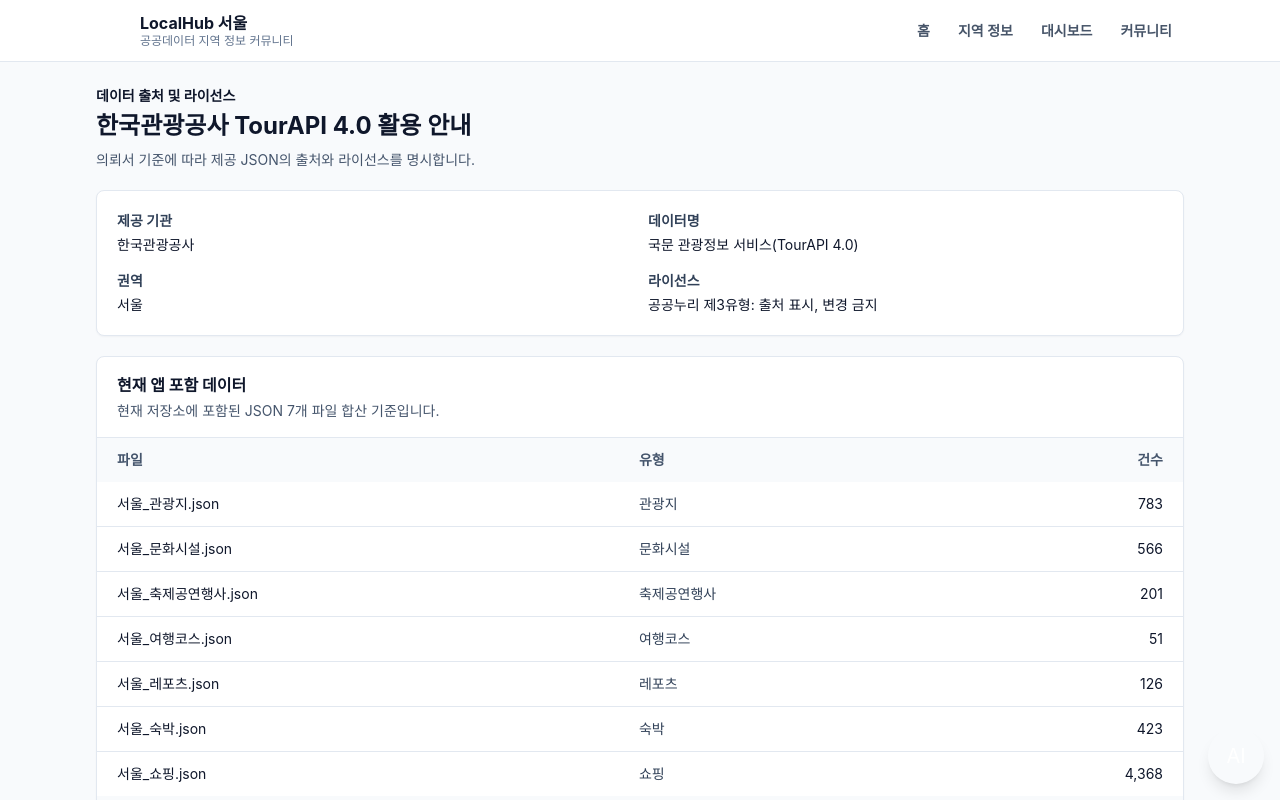
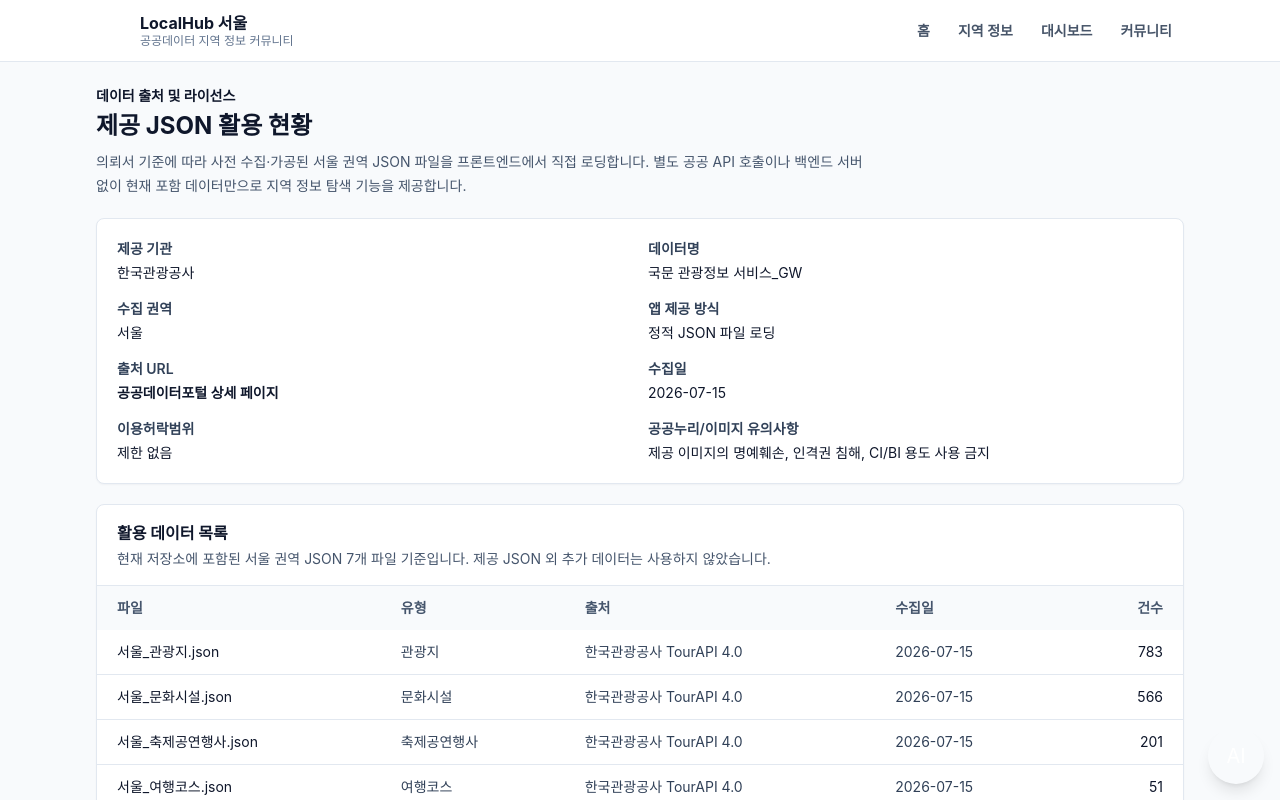
Before and after one commit to SSAFY-Team1/Commu_Prj, a Vue app: page /data-source in a window 1280 px wide. Shown: the top 800 px of the page. Built offline with nearby package versions, Linux system fonts and the light colour scheme.

Commit message:
delete API

```diff
--- a/src/views/DataSourceView.vue
+++ b/src/views/DataSourceView.vue
@@ -2,8 +2,11 @@
   <div class="space-y-5">
     <header>
       <p class="text-sm font-semibold text-brand-700">데이터 출처 및 라이선스</p>
-      <h1 class="mt-1 text-2xl font-bold text-slate-900">한국관광공사 TourAPI 4.0 활용 안내</h1>
-      <p class="mt-2 text-sm text-slate-600">의뢰서 기준에 따라 제공 JSON의 출처와 라이선스를 명시합니다.</p>
+      <h1 class="mt-1 text-2xl font-bold text-slate-900">제공 JSON 활용 현황</h1>
+      <p class="mt-2 max-w-3xl text-sm leading-6 text-slate-600">
+        의뢰서 기준에 따라 사전 수집·가공된 서울 권역 JSON 파일을 프론트엔드에서 직접 로딩합니다.
+        별도 공공 API 호출이나 백엔드 서버 없이 현재 포함 데이터만으로 지역 정보 탐색 기능을 제공합니다.
+      </p>
     </header>
 
     <section class="panel p-5">
@@ -14,23 +17,50 @@
         </div>
         <div>
           <dt class="font-semibold text-slate-700">데이터명</dt>
-          <dd class="mt-1 text-slate-900">국문 관광정보 서비스(TourAPI 4.0)</dd>
+          <dd class="mt-1 text-slate-900">국문 관광정보 서비스_GW</dd>
         </div>
         <div>
-          <dt class="font-semibold text-slate-700">권역</dt>
+          <dt class="font-semibold text-slate-700">수집 권역</dt>
           <dd class="mt-1 text-slate-900">서울</dd>
         </div>
         <div>
-          <dt class="font-semibold text-slate-700">라이선스</dt>
-          <dd class="mt-1 text-slate-900">공공누리 제3유형: 출처 표시, 변경 금지</dd>
+          <dt class="font-semibold text-slate-700">앱 제공 방식</dt>
+          <dd class="mt-1 text-slate-900">정적 JSON 파일 로딩</dd>
+        </div>
+        <div>
+          <dt class="font-semibold text-slate-700">출처 URL</dt>
+          <dd class="mt-1">
+            <a
+              class="font-semibold text-brand-700 hover:underline"
+              href="https://www.data.go.kr/data/15101578/openapi.do"
+              target="_blank"
+              rel="noreferrer"
+            >
+              공공데이터포털 상세 페이지
+            </a>
+          </dd>
+        </div>
+        <div>
+          <dt class="font-semibold text-slate-700">수집일</dt>
+          <dd class="mt-1 text-slate-900">2026-07-15</dd>
+        </div>
+        <div>
+          <dt class="font-semibold text-slate-700">이용허락범위</dt>
+          <dd class="mt-1 text-slate-900">제한 없음</dd>
+        </div>
+        <div>
+          <dt class="font-semibold text-slate-700">공공누리/이미지 유의사항</dt>
+          <dd class="mt-1 text-slate-900">제공 이미지의 명예훼손, 인격권 침해, CI/BI 용도 사용 금지</dd>
         </div>
       </dl>
     </section>
 
     <section class="panel overflow-hidden">
       <div class="border-b border-slate-200 px-5 py-4">
-        <h2 class="font-bold text-slate-900">현재 앱 포함 데이터</h2>
-        <p class="mt-1 text-sm text-slate-600">현재 저장소에 포함된 JSON 7개 파일 합산 기준입니다.</p>
+        <h2 class="font-bold text-slate-900">활용 데이터 목록</h2>
+        <p class="mt-1 text-sm text-slate-600">
+          현재 저장소에 포함된 서울 권역 JSON 7개 파일 기준입니다. 제공 JSON 외 추가 데이터는 사용하지 않았습니다.
+        </p>
       </div>
       <div class="overflow-x-auto">
         <table class="w-full text-left text-sm">
@@ -38,6 +68,8 @@
             <tr>
               <th class="px-5 py-3 font-semibold">파일</th>
               <th class="px-5 py-3 font-semibold">유형</th>
+              <th class="px-5 py-3 font-semibold">출처</th>
+              <th class="px-5 py-3 font-semibold">수집일</th>
               <th class="px-5 py-3 text-right font-semibold">건수</th>
             </tr>
           </thead>
@@ -45,12 +77,14 @@
             <tr v-for="row in rows" :key="row.file">
               <td class="px-5 py-3 text-slate-900">{{ row.file }}</td>
               <td class="px-5 py-3 text-slate-700">{{ row.category }}</td>
+              <td class="px-5 py-3 text-slate-700">{{ row.source }}</td>
+              <td class="px-5 py-3 text-slate-700">{{ row.collectedAt }}</td>
               <td class="px-5 py-3 text-right text-slate-900">{{ row.count.toLocaleString() }}</td>
             </tr>
           </tbody>
           <tfoot class="bg-slate-50 font-bold">
             <tr>
-              <td class="px-5 py-3" colspan="2">합계</td>
+              <td class="px-5 py-3" colspan="4">합계</td>
               <td class="px-5 py-3 text-right">{{ total.toLocaleString() }}</td>
             </tr>
           </tfoot>
@@ -63,14 +97,17 @@
 <script setup>
 import { computed } from 'vue'
 
+const source = '한국관광공사 TourAPI 4.0'
+const collectedAt = '2026-07-15'
+
 const rows = [
-  { file: '서울_관광지.json', category: '관광지', count: 783 },
-  { file: '서울_문화시설.json', category: '문화시설', count: 566 },
-  { file: '서울_축제공연행사.json', category: '축제공연행사', count: 201 },
-  { file: '서울_여행코스.json', category: '여행코스', count: 51 },
-  { file: '서울_레포츠.json', category: '레포츠', count: 126 },
-  { file: '서울_숙박.json', category: '숙박', count: 423 },
-  { file: '서울_쇼핑.json', category: '쇼핑', count: 4368 }
+  { file: '서울_관광지.json', category: '관광지', count: 783, source, collectedAt },
+  { file: '서울_문화시설.json', category: '문화시설', count: 566, source, collectedAt },
+  { file: '서울_축제공연행사.json', category: '축제공연행사', count: 201, source, collectedAt },
+  { file: '서울_여행코스.json', category: '여행코스', count: 51, source, collectedAt },
+  { file: '서울_레포츠.json', category: '레포츠', count: 126, source, collectedAt },
+  { file: '서울_숙박.json', category: '숙박', count: 423, source, collectedAt },
+  { file: '서울_쇼핑.json', category: '쇼핑', count: 4368, source, collectedAt }
 ]
 
 const total = computed(() => rows.reduce((sum, row) => sum + row.count, 0))
```
